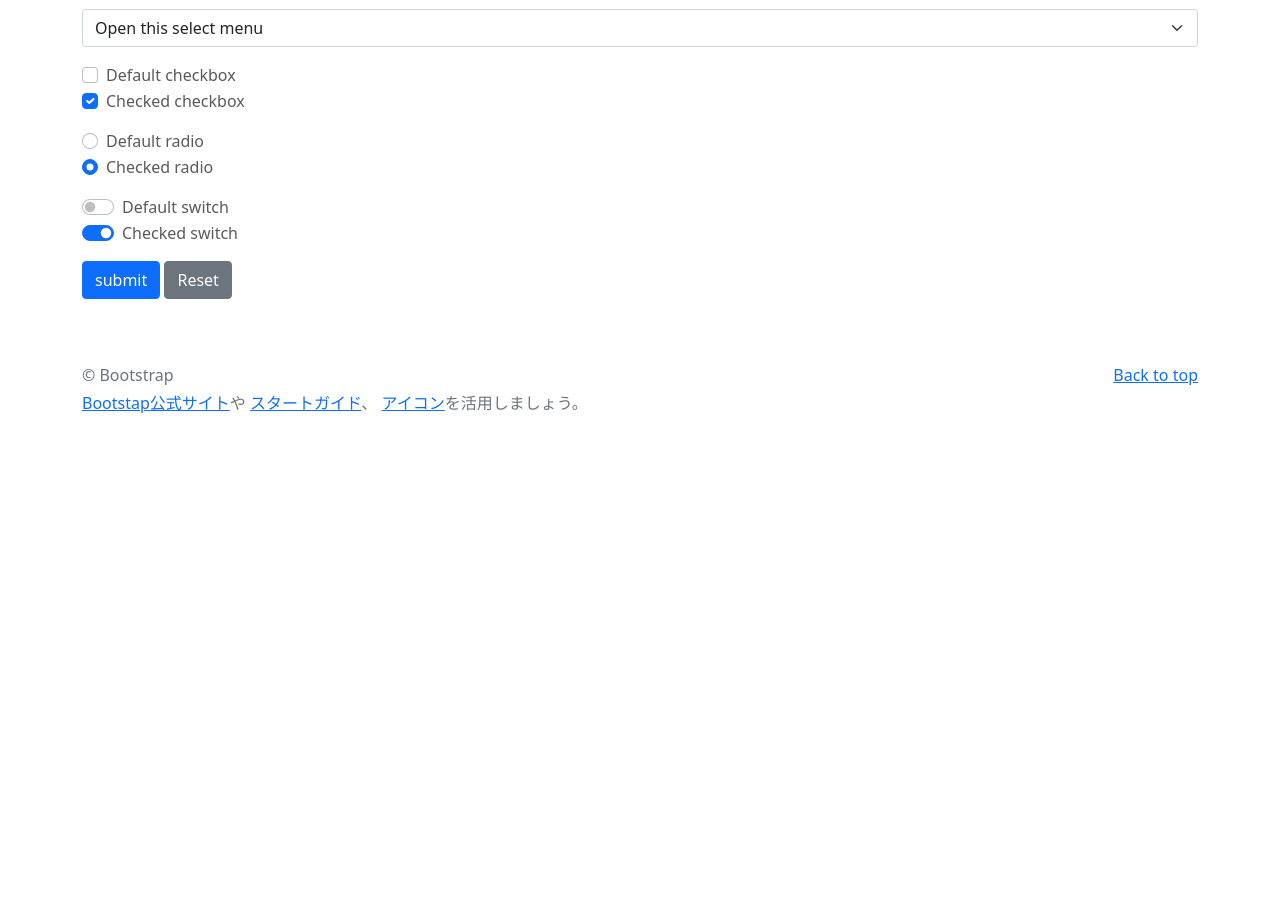
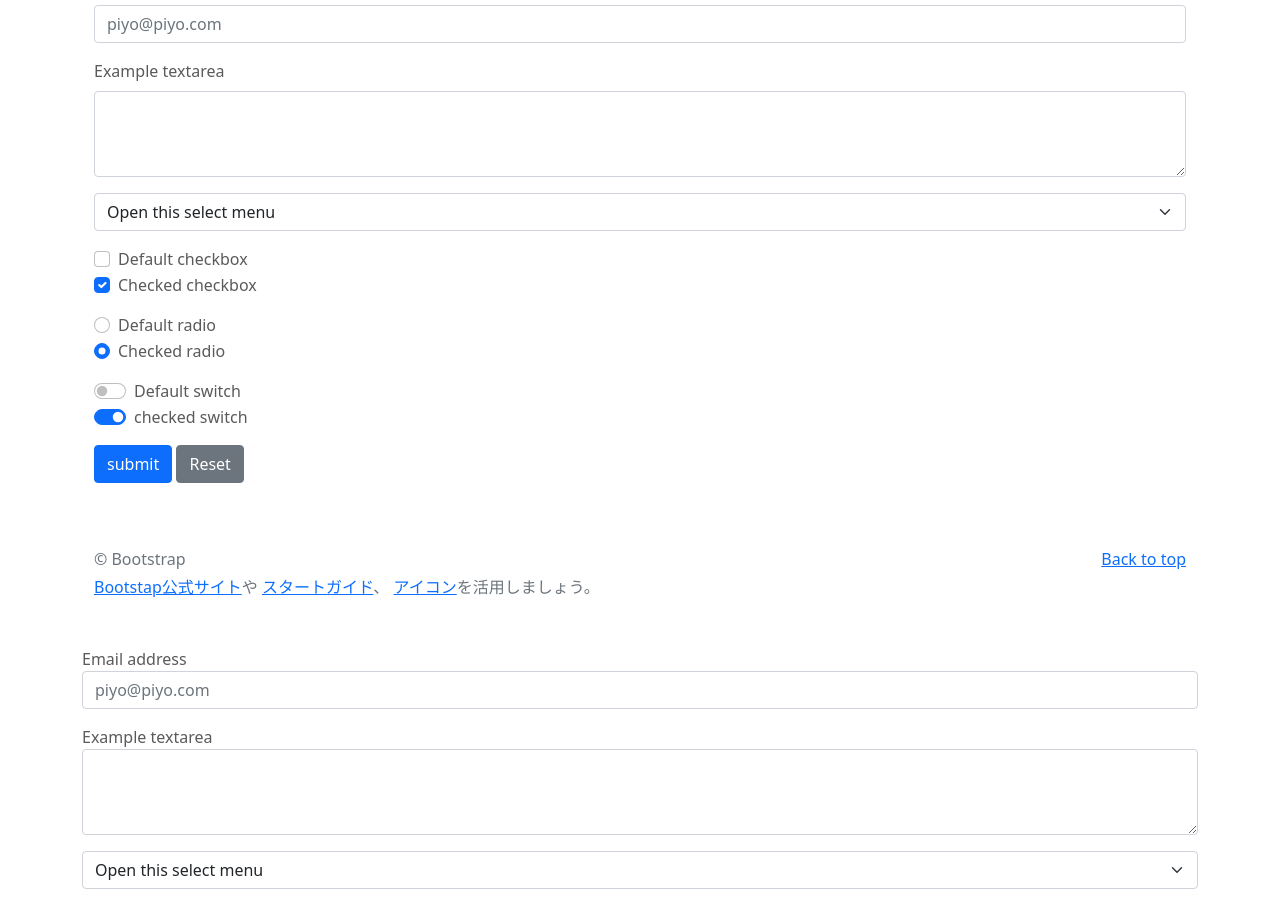
Before and after one commit to Scret2/bootstrap_form, a plain HTML site: page index.html in a window 1280 px wide. Shown: the part 356-1258 px from the top of the page. Before the commit the page ends 819 px from the top, so only its background shows below. Drawn offline with nearby package versions, Linux system fonts and the light colour scheme.

Commit message:
Update index.html

```diff
--- a/index.html
+++ b/index.html
@@ -29,7 +29,121 @@
 	<div class="mb-3">
 		<h1>FormControl</h1>
 		<form>
+		<div class="mt-3">
+	<!DOCTYPE html>
+<html lang="ja">
+  <head>
+    <meta charset="UTF-8" />
+    <meta name="viewport" content="width=device-width, initial-scale=1" />
+    <link rel="shortcut icon" href="./images/favicon.ico" />
+    <title>PiyoForm</title>
+    <!-- CSS -->
+    <link rel="stylesheet" href="./libs/bootstrap/bootstrap.min.css" />
+    <link rel="stylesheet" href="./libs/bootstrap/carousel.css" />
+    <link rel="stylesheet" href="//cdn.jsdelivr.net/npm/bootstrap-icons@1.8.0/font/bootstrap-icons.css" />
+    <link rel="stylesheet" href="./css/custom.css" />
+  </head>
+  <body>
+    <!-- Header(Start) -->
+    <header>
+      <nav class="navbar navbar-expand-md navbar-dark bg-dark">
+        <div class="container-fluid">
+          <a class="navbar-brand" href="#"> <img src="./images/logo.png" />PiyoForm </a>
+        </div>
+      </nav>
+    </header>
+    <!-- Header(End) -->
+
+    <!-- Main(Start) -->
+    <main>
+      <div class="container mt-5">
+
+	<div class="mb-3">
+		<h1>FormControl</h1>
+		<form>
+      <div class="mb-2">
 		<label class="from-label" for="email">Email address</label>
+  </div>
+		<input type="email" class="form-control" id="email" aria-describedby="emailHelp" placeholder="piyo@piyo.com">
+		<div class="mb-3">
+      <div class="mb-2">
+			<label class="from-label mt-3" for="textarea">Example textarea</label>
+    </div>
+			<textarea class="form-control" id="textarea" rows="3"></textarea>
+		</div>
+		<div class="mb-3">
+	<select class="form-select" id="select">
+		<option>Open this select menu</option>
+		<option>1</option>
+		<option>2</option>
+		<option>3</option>
+	</select>
+		</div>
+
+    <div class="form-check">
+      <input type="checkbox" class="form-check-input" id="check1" value="" />
+      <label class="from-check-label" for="check1">Default checkbox</label>
+    </div>
+    <div class="form-check">
+      <input type="checkbox" class="form-check-input" id="check2" value="" checked />
+      <label class="from-check-label" for="check2">Checked checkbox</label>
+    </div>
+<div class="mt-3">
+    <div class="form-check">
+      <input type="radio" class="form-check-input" id="radio1" value="option1" name="radios" checked />
+      <label class="from-check-label" for="radio1">Default radio</label>
+    </div>
+    <div class="form-check">
+      <input type="radio" class="form-check-input" id="radio1" value="option1" name="radios" checked />
+      <label class="from-check-label" for="radio1">Checked radio</label>
+    </div>
+  </div>
+  <div class="mt-3">
+  <div class="form-check form-switch">
+   <input class="form-check-input" type="checkbox" value="" id="check1">
+   <label class="from-check-label" for="check1">
+    Default switch
+   </label>
+  </div>
+
+  <div class="form-check form-switch">
+    <input class="form-check-input" type="checkbox" value="" id="check1" checked>
+    <label class="from-check-label" for="check1">
+    checked switch
+    </label>
+   </div>
+</div>
+<div class="mt-3">
+  <button class="btn btn-primary" type="button">submit</button>
+  <button class="btn btn-secondary" type="button">Reset</button>
+</div>
+	</form>
+	</div>
+
+    </main>
+    <!-- Main(End) -->
+
+    <!-- Footer(Start) -->
+    <footer>
+      <div class="container text-muted py-5">
+        <p class="float-end mb-1"><a href="#">Back to top</a></p>
+        <p class="mb-1">&copy; Bootstrap</p>
+        <p class="mb-0">
+          <a href="https://getbootstrap.jp" target="_blank">Bootstap公式サイト</a>や <a href="https://getbootstrap.jp/docs/5.0/getting-started/introduction/" target="_blank">スタートガイド</a>、
+          <a href="https://icons.getbootstrap.com/" target="_blank">アイコン</a>を活用しましょう。
+        </p>
+      </div>
+    </footer>
+    <!-- Footer(End) -->
+
+    <!-- JavaScript -->
+    <script src="./libs/jquery/jquery-3.6.1.min.js"></script>
+    <script src="./libs/bootstrap/bootstrap.min.js"></script>
+    <script src="./main.js"></script>
+  </body>
+</html>
+	<label class="from-label" for="email">Email address</label>
+		</div>
 		<input type="email" class="form-control" id="email" aria-describedby="emailHelp" placeholder="piyo@piyo.com">
 		<div class="mb-3">
 			<label class="from-label mt-3" for="textarea">Example textarea</label>
```
